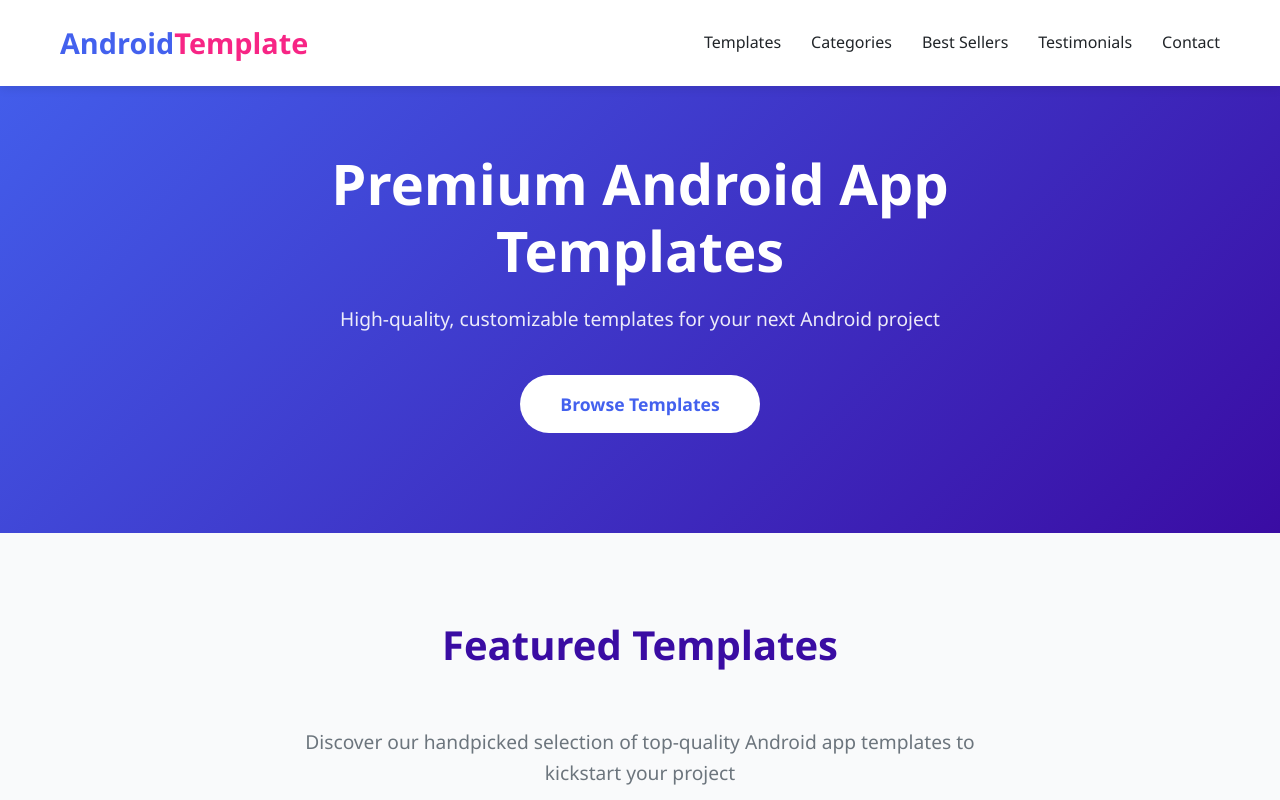
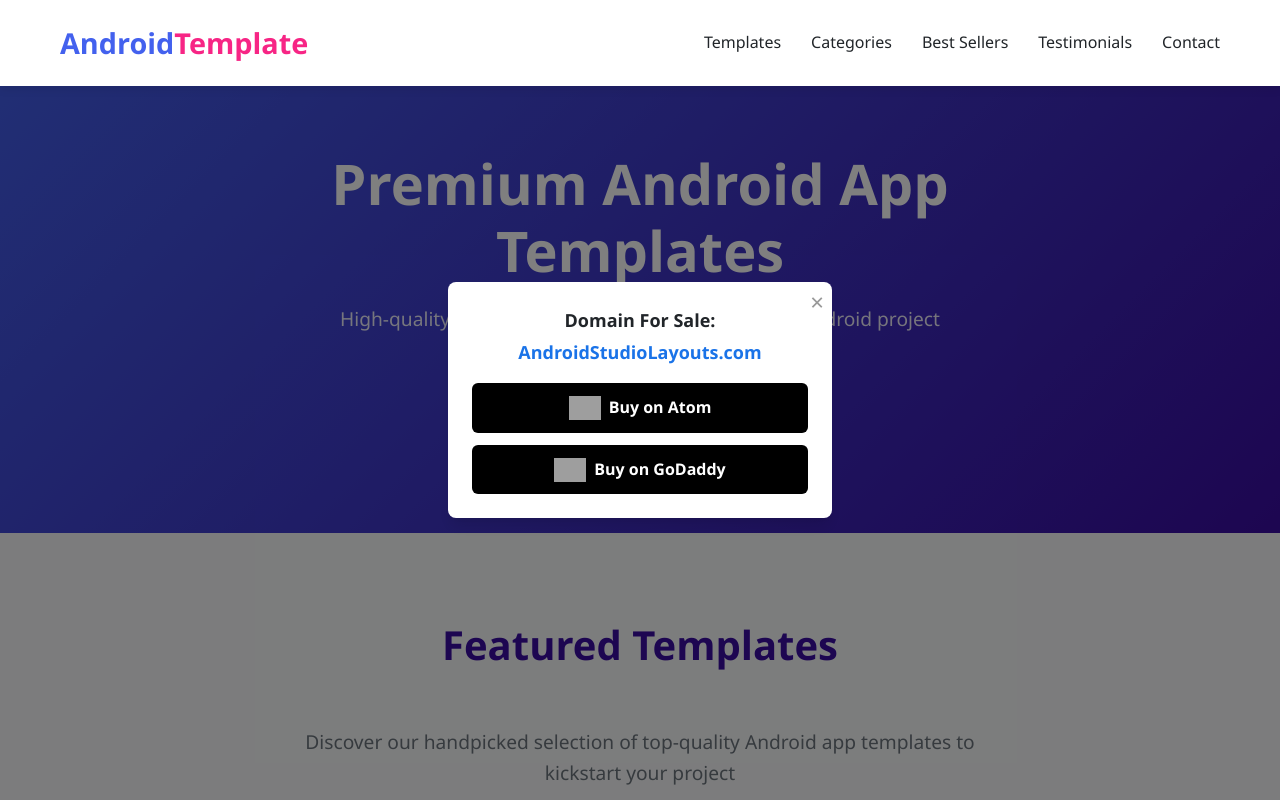
Before and after one commit to Fadili-Ma/androidstudiolayouts-site, a plain HTML site: page index.html in a window 1280 px wide. Shown: the top 800 px of the page. Drawn offline with Linux system fonts and the light colour scheme; grey boxes are pictures that could not be loaded.

Commit message:
Update index.html

```diff
--- a/index.html
+++ b/index.html
@@ -714,10 +714,148 @@
                 height: 180px;
             }
         }
+
+		/* The main popup container and overlay */
+        .popup-overlay {
+            position: fixed;
+            top: 0;
+            left: 0;
+            width: 100%;
+            height: 100%;
+            background-color: rgba(0, 0, 0, 0.5);
+            display: flex;
+            justify-content: center;
+            align-items: center;
+            z-index: 1000;
+        }
+
+        /* The notification content box */
+        .domain-notification-content {
+            background-color: #ffffff;
+            border-radius: 0.5rem;
+            box-shadow: 0 10px 15px -3px rgba(0, 0, 0, 0.1), 0 4px 6px -2px rgba(0, 0, 0, 0.05);
+            padding: 1.5rem;
+            display: flex;
+            flex-direction: column;
+            gap: 1rem;
+            position: relative;
+            max-width: 24rem;
+            width: 90%;
+        }
+
+        /* Text styling */
+        .domain-text {
+            display: flex;
+            flex-direction: column;
+            text-align: center;
+            font-size: 1.125rem;
+            gap: 0.25rem;
+        }
+
+        .domain-name {
+            font-weight: 700;
+            color: #1a73e8; /* A nice blue for the domain name */
+        }
+
+        /* Buttons container */
+        .domain-buttons {
+            display: flex;
+            flex-direction: column;
+            gap: 0.75rem;
+        }
+
+        /* Common button styling */
+        .domain-button {
+            display: flex;
+            align-items: center;
+            justify-content: center;
+            padding: 0.75rem 1rem;
+            border-radius: 0.375rem;
+            font-weight: 600;
+            text-decoration: none;
+            color: #ffffff;
+            transition: background-color 0.2s ease-in-out;
+        }
+
+        .domain-logo {
+            height: 1.5rem;
+            margin-right: 0.5rem;
+        }
+
+        /* Specific button colors */
+        .domain-button.atom {
+            background-color: #000000;
+        }
+
+        .domain-button.godaddy {
+            background-color: #000000;
+        }
+
+        .domain-button.atom:hover {
+            background-color: #333333;
+        }
+
+        .domain-button.godaddy:hover {
+            background-color: #333333;
+        }
+
+        /* Close button styling */
+        .close-domain {
+            position: absolute;
+            top: 0.5rem;
+            right: 0.5rem;
+            background: none;
+            border: none;
+            font-size: 1.5rem;
+            color: #999999;
+            cursor: pointer;
+            padding: 0;
+            line-height: 1;
+            transition: color 0.2s ease-in-out;
+        }
+
+        .close-domain:hover {
+            color: #333333;
+        }
+
     </style>
 </head>
 <body>
+<!-- The Popup Overlay -->
+    <div id="popupOverlay" class="popup-overlay">
 
+        <!-- The main popup content provided by the user -->
+        <div class="domain-notification-content">
+            <div class="domain-text">
+                <span><strong>Domain For Sale:</strong></span>
+                <span class="domain-name">AndroidStudioLayouts.com</span>
+            </div>
+            <div class="domain-buttons">
+                <a href="https://www.atom.com/name/AndroidStudioLayouts" target="_blank" class="domain-button atom">
+                    <img src="https://img.atom.com/public/images/logo.svg" alt="Atom Logo" class="domain-logo">
+                    Buy on Atom
+                </a>
+                <a href="https://www.godaddy.com/domainsearch/find?domainToCheck=AndroidStudioLayouts.com" target="_blank" class="domain-button godaddy">
+                    <img src="https://upload.wikimedia.org/wikipedia/commons/thumb/f/fa/GoDaddy_logo.svg/960px-GoDaddy_logo.svg.png" alt="GoDaddy Logo" class="domain-logo">
+                    Buy on GoDaddy
+                </a>
+            </div>
+            <button class="close-domain" id="closeDomain">×</button>
+        </div>
+
+    </div>
+	   <script>
+        // Get references to the close button and the popup overlay
+        const closeButton = document.getElementById('closeDomain');
+        const popupOverlay = document.getElementById('popupOverlay');
+
+        // Add a click event listener to the close button
+        closeButton.addEventListener('click', () => {
+            // Hide the entire popup overlay when the button is clicked
+            popupOverlay.style.display = 'none';
+        });
+
+    </script>
     <!-- Header -->
     <header>
         <div class="container">
```
